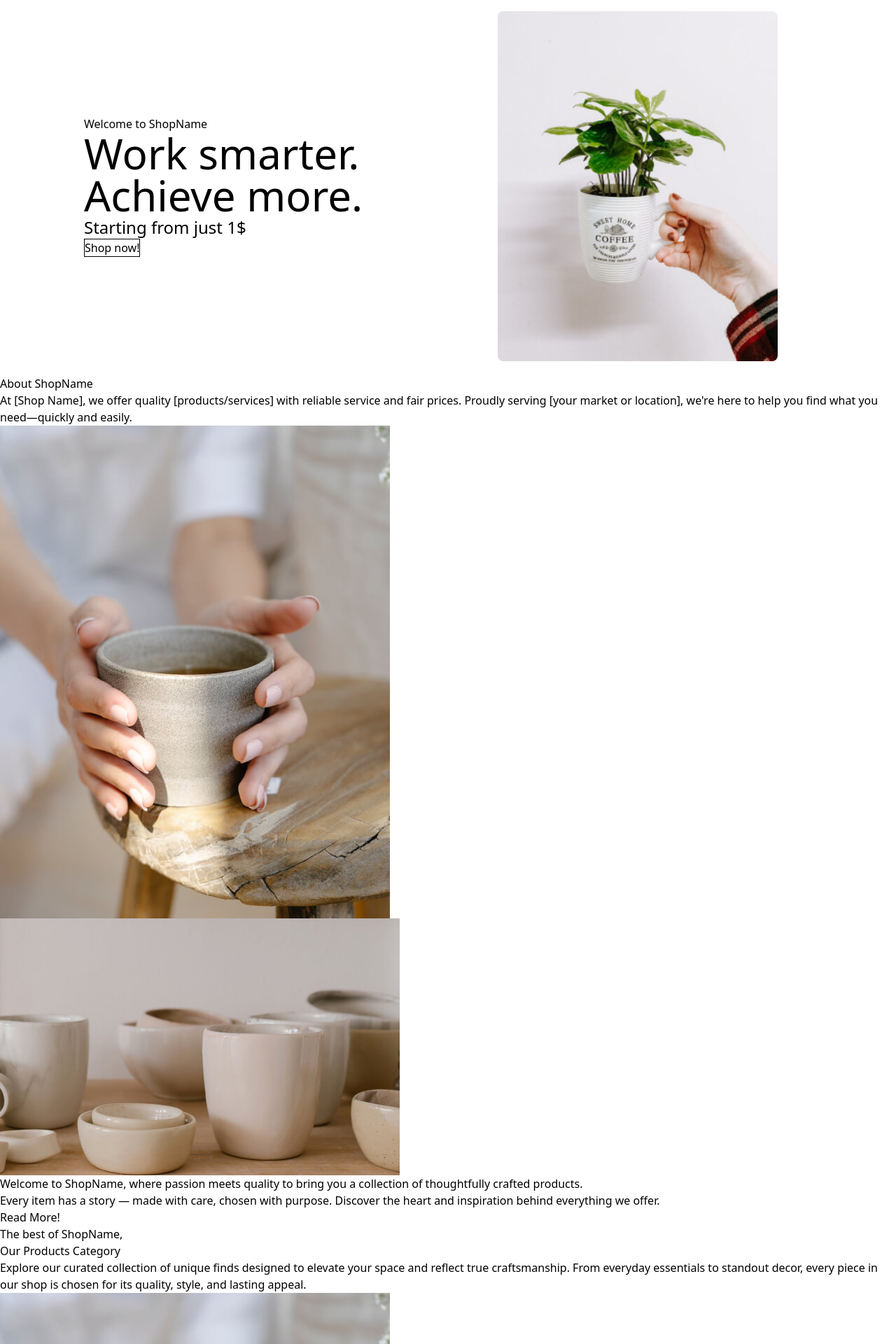
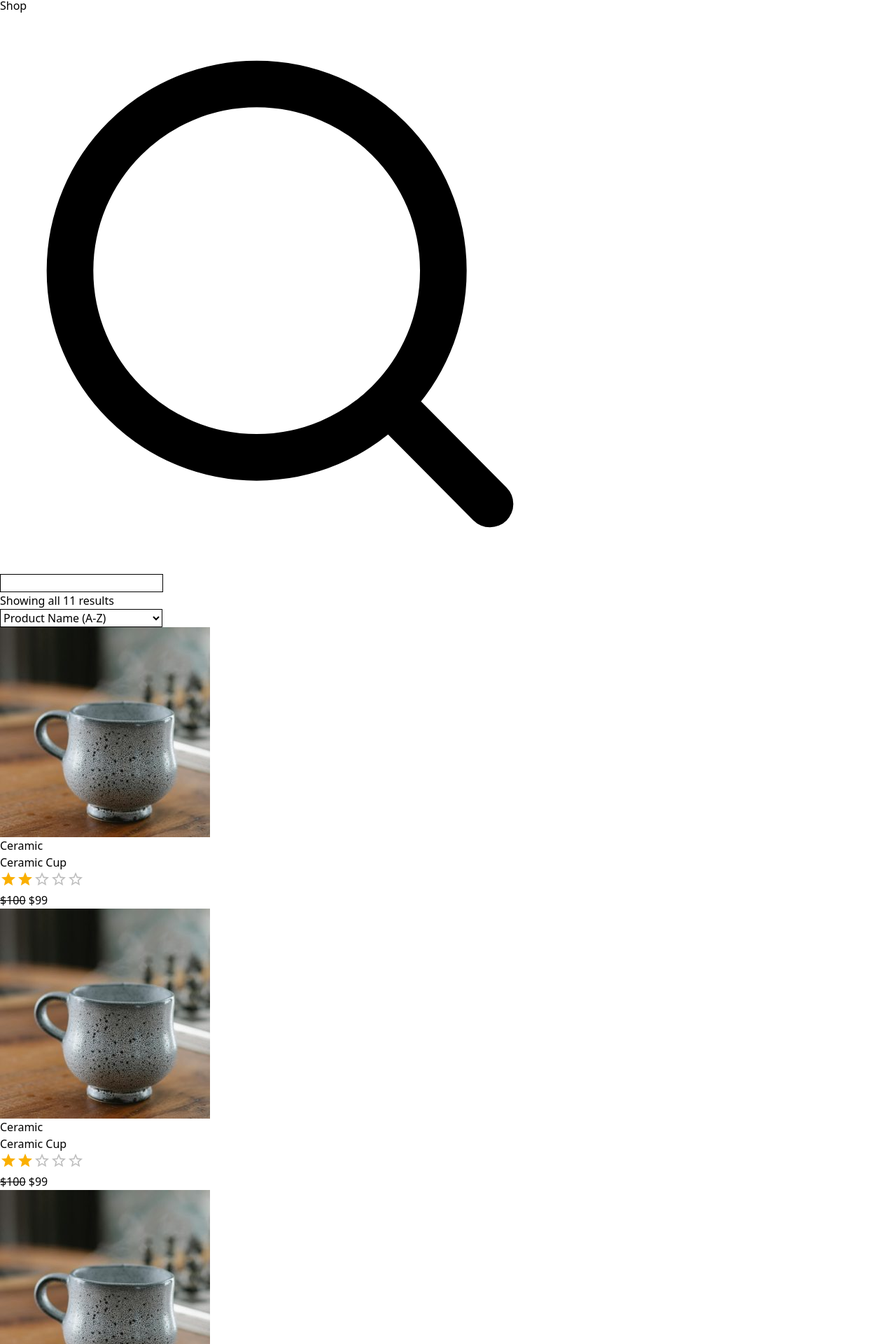
Before and after one commit to Vinzecta/Web-Project, a React (Vite) app: page / in a window 1280 px wide. Shown: the part 124-2044 px from the top of the page at 70% size. Built offline with nearby package versions, Linux system fonts and the light colour scheme.

Commit message:
Finish Shop Page Content

```diff
--- /dev/null
+++ b/src/Components/Shop/Shop.jsx
@@ -0,0 +1,89 @@
+import Header from "../header/Header";
+import Footer from "../footer/footer";
+import Hero from "../Hero";
+import Image1 from "../../assets/image-1.jpg"
+import Search from "../../assets/search.svg"
+import Rates from "../Rates"
+import Image7 from "../../assets/image-7.jpg"
+
+function Shop() {
+    return (
+        <>
+            <Header />
+
+            <section>
+                <div>
+                    <h2>Shop</h2>
+                    <div>
+                        <img src={Search} alt="Search Icon" />
+                        <input type='text' className="border"/>
+                    </div>
+                </div>
+
+                <div>
+                    <p>Showing all 11 results</p>
+                    <select className="border">
+                        <option>Product Name (A-Z)</option>
+                        <option>Product Name (Z-A)</option>
+                        <option>Released Date (Ascending)</option>
+                        <option>Released Date (Descending)</option>
+                    </select>
+                </div>
+            </section>
+
+            <section>
+                <div>
+                    <img src={Image7} alt="Image 7"/>
+                    <p>Ceramic</p>
+                    <h4>Ceramic Cup</h4>
+                    <Rates/>
+                    <p><span className="line-through">$100</span> $99</p>
+                </div>
+
+                <div>
+                    <img src={Image7} alt="Image 7"/>
+                    <p>Ceramic</p>
+                    <h4>Ceramic Cup</h4>
+                    <Rates/>
+                    <p><span className="line-through">$100</span> $99</p>
+                </div>
+
+                <div>
+                    <img src={Image7} alt="Image 7"/>
+                    <p>Ceramic</p>
+                    <h4>Ceramic Cup</h4>
+                    <Rates/>
+                    <p><span className="line-through">$100</span> $99</p>
+                </div>
+
+                <div>
+                    <img src={Image7} alt="Image 7"/>
+                    <p>Ceramic</p>
+                    <h4>Ceramic Cup</h4>
+                    <Rates/>
+                    <p><span className="line-through">$100</span> $99</p>
+                </div>
+
+                <div>
+                    <img src={Image7} alt="Image 7"/>
+                    <p>Ceramic</p>
+                    <h4>Ceramic Cup</h4>
+                    <Rates/>
+                    <p><span className="line-through">$100</span> $99</p>
+                </div>
+
+                <div>
+                    <img src={Image7} alt="Image 7"/>
+                    <p>Ceramic</p>
+                    <h4>Ceramic Cup</h4>
+                    <Rates/>
+                    <p><span className="line-through">$100</span> $99</p>
+                </div>
+            </section>
+
+            <Footer />
+        </>
+    );
+}
+
+export default Shop;
--- a/src/main.jsx
+++ b/src/main.jsx
@@ -5,9 +5,10 @@ import App from './App.jsx'
 import About from './Components/About Us/About.jsx'
 import Contact from './Components/Contact Us/Contact.jsx'
 import Homepage from './Components/Homepage/Homepage.jsx'
+import Shop from './Components/Shop/Shop.jsx'
 
 createRoot(document.getElementById('root')).render(
   <StrictMode>
-    <Homepage />
+    <Shop />
   </StrictMode>,
 )
```
Also changed, not shown: src/assets/search.svg (added).
